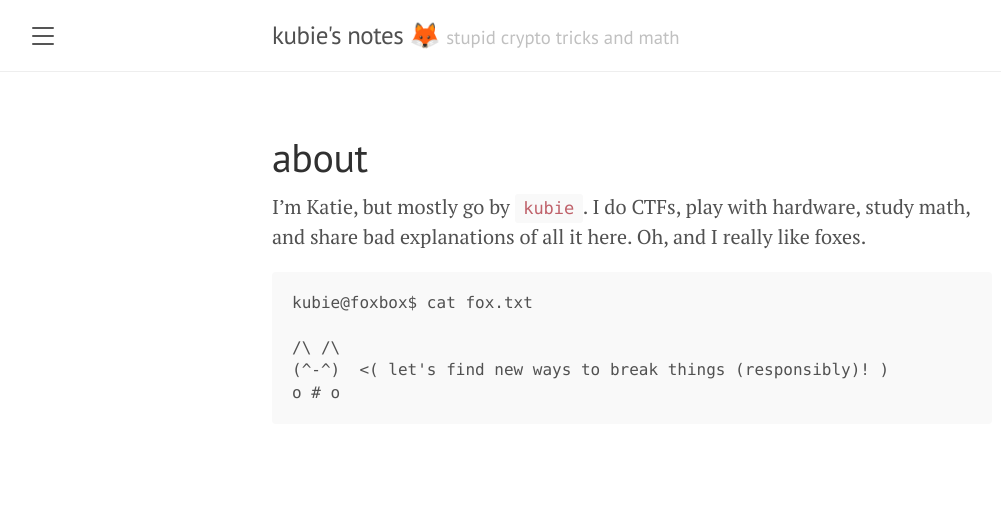
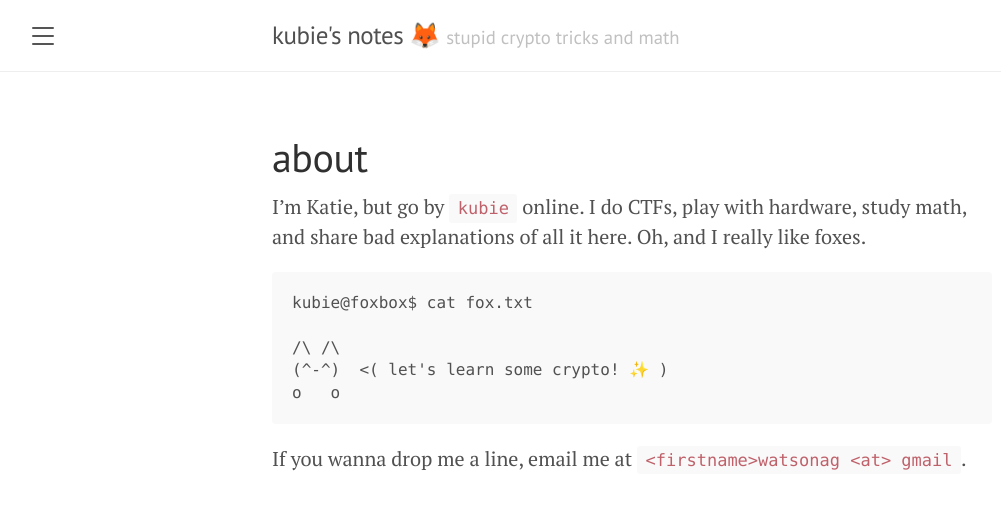
Before and after one commit to pqcfox/kubieblog, a Jekyll site: the page built from about.md, in a window 1280 px wide. Shown: the top 510 px of the page, without its empty margins (8-1009 px from the left). Built offline with Jekyll 4.4.1, drawn with Linux system fonts in a browser that asks for light colours.

Commit message:
Tweak about

````diff
--- a/about.md
+++ b/about.md
@@ -3,12 +3,14 @@ layout: page
 title: about
 ---
 
-I'm Katie, but mostly go by `kubie`. I do CTFs, play with hardware, study math, and share bad explanations of all it here. Oh, and I really like foxes.
+I'm Katie, but go by `kubie` online. I do CTFs, play with hardware, study math, and share bad explanations of all it here. Oh, and I really like foxes.
 
 ```
 kubie@foxbox$ cat fox.txt
 
 /\ /\
-(^-^)  <( let's find new ways to break things (responsibly)! )
-o # o
+(^-^)  <( let's learn some crypto! ✨ )
+o   o
 ```
+
+If you wanna drop me a line, email me at `<firstname>watsonag <at> gmail`.
````
